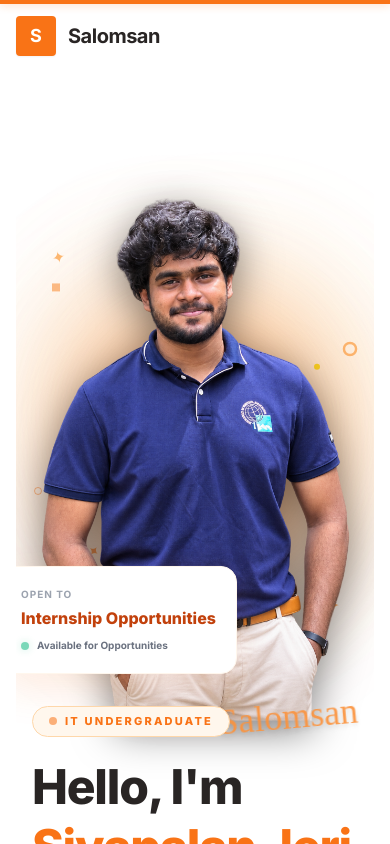
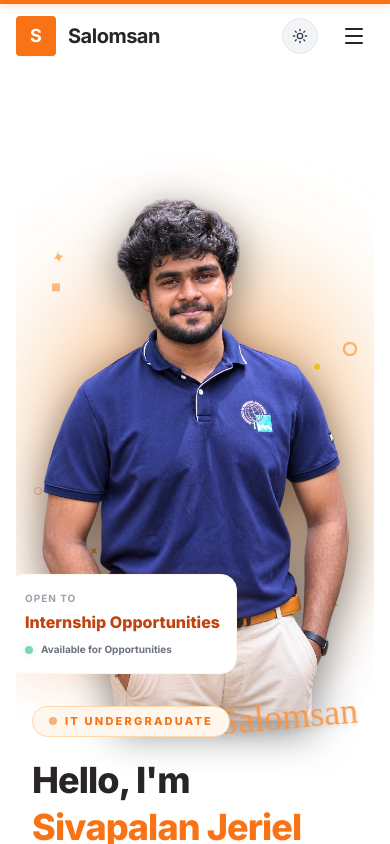
Before and after one commit to salomsanjeriel/portfolio, a React app in the folder frontend/: page / in a window 390 px wide. Shown: the top 844 px of the page. Built offline with nearby package versions, Linux system fonts and the light colour scheme; the HTML template or start-up script is replaced by a standard one.

Commit message:
feat: implement navigation bar and hero section with responsive design and animation support

```diff
--- a/frontend/src/components/Navbar.jsx
+++ b/frontend/src/components/Navbar.jsx
@@ -1,6 +1,6 @@
 import React, { useState, useEffect } from 'react';
 import { portfolioData } from '../data/portfolioData';
-import { Download, Moon, Sun } from 'lucide-react';
+import { Download, Moon, Sun, Menu, X } from 'lucide-react';
 import MagneticButton from './motion/MagneticButton';
 import { Link, useLocation } from 'react-router-dom';
 import { useTheme } from '../context/ThemeContext';
@@ -8,6 +8,7 @@ import { motion, AnimatePresence } from 'framer-motion';
 
 const Navbar = () => {
   const [scrolled, setScrolled] = useState(false);
+  const [mobileMenuOpen, setMobileMenuOpen] = useState(false);
   const location = useLocation();
   const { isDarkMode, toggleTheme } = useTheme();
 
@@ -19,12 +20,17 @@ const Navbar = () => {
     return () => window.removeEventListener('scroll', handleScroll);
   }, []);
 
+  // Close mobile menu on route change
+  useEffect(() => {
+    setMobileMenuOpen(false);
+  }, [location.pathname]);
+
   return (
-    <nav className={`fixed top-0 w-full z-50 transition-all duration-300 border-b ${scrolled ? 'bg-white/90 dark:bg-[#0a0a0a]/90 backdrop-blur-xl border-gray-200 dark:border-white/10 shadow-sm' : 'bg-transparent border-transparent'} py-4`}>
+    <nav className={`fixed top-0 w-full z-50 transition-all duration-300 border-b ${scrolled || mobileMenuOpen ? 'bg-white/95 dark:bg-[#0a0a0a]/95 backdrop-blur-xl border-gray-200 dark:border-white/10 shadow-sm' : 'bg-transparent border-transparent'} py-4`}>
       <div className="w-full px-4 md:px-8 lg:px-12 flex items-center justify-between">
 
         {/* Logo */}
-        <Link to="/" className="flex items-center space-x-3">
+        <Link to="/" className="flex items-center space-x-3 z-50" onClick={() => setMobileMenuOpen(false)}>
           <div className="w-10 h-10 bg-primary-500 rounded flex items-center justify-center font-bold text-white text-lg shadow-sm">
             {portfolioData.hero.name.charAt(0)}
           </div>
@@ -33,7 +39,7 @@ const Navbar = () => {
           </span>
         </Link>
 
-        {/* Links */}
+        {/* Desktop Links */}
         <div className="hidden md:flex space-x-8 text-xs font-bold uppercase tracking-wider">
           <Link to="/" className={`pb-1 border-b-2 transition-colors ${location.pathname === '/' ? 'text-textMain dark:text-white border-primary-500' : 'text-gray-400 border-transparent hover:text-textMain dark:hover:text-white'}`}>Home</Link>
           <a href="/#about" className="pb-1 border-b-2 border-transparent text-gray-400 hover:text-textMain dark:hover:text-white transition-colors">About</a>
@@ -48,17 +54,13 @@ const Navbar = () => {
           {/* Theme Toggle Button */}
           <button
             type="button"
-            onClick={() => {
-              console.log("Toggle button clicked");
-              toggleTheme();
-            }}
+            onClick={() => toggleTheme()}
             className={`flex items-center justify-center w-10 h-10 rounded-full backdrop-blur-md border transition-all duration-300 hover:scale-110 active:scale-95 z-50 relative ${
               isDarkMode
                 ? 'bg-[#1a1a1a] border-gray-600 text-yellow-300 shadow-[0_0_15px_rgba(253,224,71,0.3)]'
                 : 'bg-gray-100 border-gray-200 text-slate-700 hover:bg-gray-200 hover:shadow-[0_0_15px_rgba(0,0,0,0.1)]'
             }`}
             aria-label="Toggle theme"
-            style={{ cursor: 'pointer' }}
           >
             {isDarkMode ? <Moon className="w-5 h-5" /> : <Sun className="w-5 h-5" />}
           </button>
@@ -73,7 +75,63 @@ const Navbar = () => {
           </MagneticButton>
         </div>
 
+        {/* Mobile Menu Toggle Button */}
+        <div className="md:hidden flex items-center space-x-4 z-50">
+          <button
+            type="button"
+            onClick={() => toggleTheme()}
+            className={`flex items-center justify-center w-9 h-9 rounded-full backdrop-blur-md border transition-all duration-300 ${
+              isDarkMode
+                ? 'bg-[#1a1a1a] border-gray-600 text-yellow-300'
+                : 'bg-gray-100 border-gray-200 text-slate-700'
+            }`}
+            aria-label="Toggle theme"
+          >
+            {isDarkMode ? <Moon className="w-4 h-4" /> : <Sun className="w-4 h-4" />}
+          </button>
+
+          <button
+            onClick={() => setMobileMenuOpen(!mobileMenuOpen)}
+            className="text-textMain dark:text-white p-2"
+          >
+            {mobileMenuOpen ? <X className="w-6 h-6" /> : <Menu className="w-6 h-6" />}
+          </button>
+        </div>
+
       </div>
+
+      {/* Mobile Menu Dropdown */}
+      <AnimatePresence>
+        {mobileMenuOpen && (
+          <motion.div
+            initial={{ opacity: 0, height: 0 }}
+            animate={{ opacity: 1, height: 'auto' }}
+            exit={{ opacity: 0, height: 0 }}
+            className="md:hidden overflow-hidden bg-white/95 dark:bg-[#0a0a0a]/95 backdrop-blur-xl border-b border-gray-200 dark:border-white/10"
+          >
+            <div className="flex flex-col px-4 pt-4 pb-8 space-y-4 text-sm font-bold uppercase tracking-wider">
+              <Link to="/" onClick={() => setMobileMenuOpen(false)} className={`py-2 border-b border-gray-100 dark:border-white/5 ${location.pathname === '/' ? 'text-primary-500' : 'text-gray-500 dark:text-gray-400'}`}>Home</Link>
+              <a href="/#about" onClick={() => setMobileMenuOpen(false)} className="py-2 border-b border-gray-100 dark:border-white/5 text-gray-500 dark:text-gray-400">About</a>
+              <a href="/#tools" onClick={() => setMobileMenuOpen(false)} className="py-2 border-b border-gray-100 dark:border-white/5 text-gray-500 dark:text-gray-400">Tools</a>
+              <Link to="/projects" onClick={() => setMobileMenuOpen(false)} className={`py-2 border-b border-gray-100 dark:border-white/5 ${location.pathname === '/projects' ? 'text-primary-500' : 'text-gray-500 dark:text-gray-400'}`}>Projects</Link>
+              <a href="/#education" onClick={() => setMobileMenuOpen(false)} className="py-2 border-b border-gray-100 dark:border-white/5 text-gray-500 dark:text-gray-400">Education</a>
+              <a href="/#certifications" onClick={() => setMobileMenuOpen(false)} className="py-2 border-b border-gray-100 dark:border-white/5 text-gray-500 dark:text-gray-400">Certifications</a>
+              <a href="/#contact" onClick={() => setMobileMenuOpen(false)} className="py-2 border-b border-gray-100 dark:border-white/5 text-gray-500 dark:text-gray-400">Contact</a>
+
+              <div className="pt-4">
+                <a
+                  href={portfolioData.contact.resumeUrl}
+                  target="_blank"
+                  rel="noopener noreferrer"
+                  className="flex items-center justify-center w-full bg-primary-500 hover:bg-primary-600 text-white py-3 rounded-xl transition-colors shadow-md"
+                >
+                  DOWNLOAD CV <Download className="w-4 h-4 ml-2" />
+                </a>
+              </div>
+            </div>
+          </motion.div>
+        )}
+      </AnimatePresence>
     </nav>
   );
 };
--- a/frontend/src/sections/HeroSection.jsx
+++ b/frontend/src/sections/HeroSection.jsx
@@ -95,13 +95,13 @@ const HeroSection = () => {
         </ScrollRevealItem>
 
         <ScrollRevealItem>
-          <h1 className="text-5xl md:text-6xl lg:text-[5rem] font-extrabold text-textMain dark:text-white mb-2 leading-[1.1] tracking-tight transition-colors">
+          <h1 className="text-4xl md:text-6xl lg:text-[5rem] font-extrabold text-textMain dark:text-white mb-2 leading-[1.1] tracking-tight transition-colors">
             Hello, I'm
           </h1>
-          <h1 className="text-5xl md:text-6xl lg:text-[5rem] font-extrabold text-primary-500 mb-2 leading-[1.1] tracking-tight flex flex-wrap">
+          <h1 className="text-4xl md:text-6xl lg:text-[5rem] font-extrabold text-primary-500 mb-2 leading-[1.1] tracking-tight flex flex-wrap">
             <HoverText text="Sivapalan Jeriel" />
           </h1>
-          <h1 className="text-5xl md:text-6xl lg:text-[5rem] font-extrabold text-[#FACC15] mb-6 leading-[1.1] tracking-tight drop-shadow-sm flex flex-wrap">
+          <h1 className="text-4xl md:text-6xl lg:text-[5rem] font-extrabold text-[#FACC15] mb-6 leading-[1.1] tracking-tight drop-shadow-sm flex flex-wrap">
             <HoverText text="Salomsan" />
           </h1>
         </ScrollRevealItem>
@@ -216,7 +216,7 @@ const HeroSection = () => {
           initial={{ opacity: 0, y: 30 }}
           animate={{ y: [0, -12, 0], opacity: 1 }}
           transition={{ y: { duration: 4, repeat: Infinity, ease: "easeInOut" }, opacity: { delay: 0.6, duration: 1 } }}
-          className="absolute -bottom-6 md:-bottom-10 -left-4 md:-left-12 bg-white dark:bg-[#1a1a1a] rounded-2xl p-5 shadow-[0_15px_40px_rgba(249,115,22,0.12)] border border-orange-50 dark:border-white/10 z-20 transition-colors"
+          className="absolute -bottom-6 md:-bottom-10 -left-2 md:-left-12 bg-white dark:bg-[#1a1a1a] rounded-2xl p-4 md:p-5 shadow-[0_15px_40px_rgba(249,115,22,0.12)] border border-orange-50 dark:border-white/10 z-20 transition-colors max-w-[250px] md:max-w-none"
         >
           <div className="text-[10px] text-gray-400 dark:text-gray-500 mb-1 font-bold uppercase tracking-widest transition-colors">Open to</div>
           <div className="text-base font-extrabold text-[#C2410C] dark:text-orange-400 mb-2 transition-colors">Internship Opportunities</div>
--- a/frontend/src/sections/ProjectsSection.jsx
+++ b/frontend/src/sections/ProjectsSection.jsx
@@ -33,7 +33,7 @@ const ProjectsSection = () => {
             </div>
 
             {/* Project Content card */}
-            <div className={`w-[calc(100%-2.5rem)] ml-10 md:ml-0 md:w-[calc(50%-3rem)] ${index % 2 === 0 ? 'md:mr-auto' : 'md:ml-auto'} relative rounded-[2rem] bg-gray-900 border border-gray-200 dark:border-white/10 shadow-lg group-hover:shadow-2xl dark:shadow-[0_8px_30px_rgba(249,115,22,0.2)] dark:group-hover:shadow-[0_8px_30px_rgba(249,115,22,0.5)] transition-all duration-500 overflow-hidden flex flex-col group/card hover:-translate-y-2 h-[380px] md:h-[450px]`}>
+            <div className={`w-[calc(100%-2rem)] ml-8 md:ml-0 md:w-[calc(50%-3rem)] ${index % 2 === 0 ? 'md:mr-auto' : 'md:ml-auto'} relative rounded-[2rem] bg-gray-900 border border-gray-200 dark:border-white/10 shadow-lg group-hover:shadow-2xl dark:shadow-[0_8px_30px_rgba(249,115,22,0.2)] dark:group-hover:shadow-[0_8px_30px_rgba(249,115,22,0.5)] transition-all duration-500 overflow-hidden flex flex-col group/card hover:-translate-y-2 min-h-[420px] md:min-h-0 md:h-[450px]`}>
 
               {/* Background Image Area (Full Bleed) */}
               <div className="absolute inset-0 w-full h-full bg-black group/innercarousel">
```
